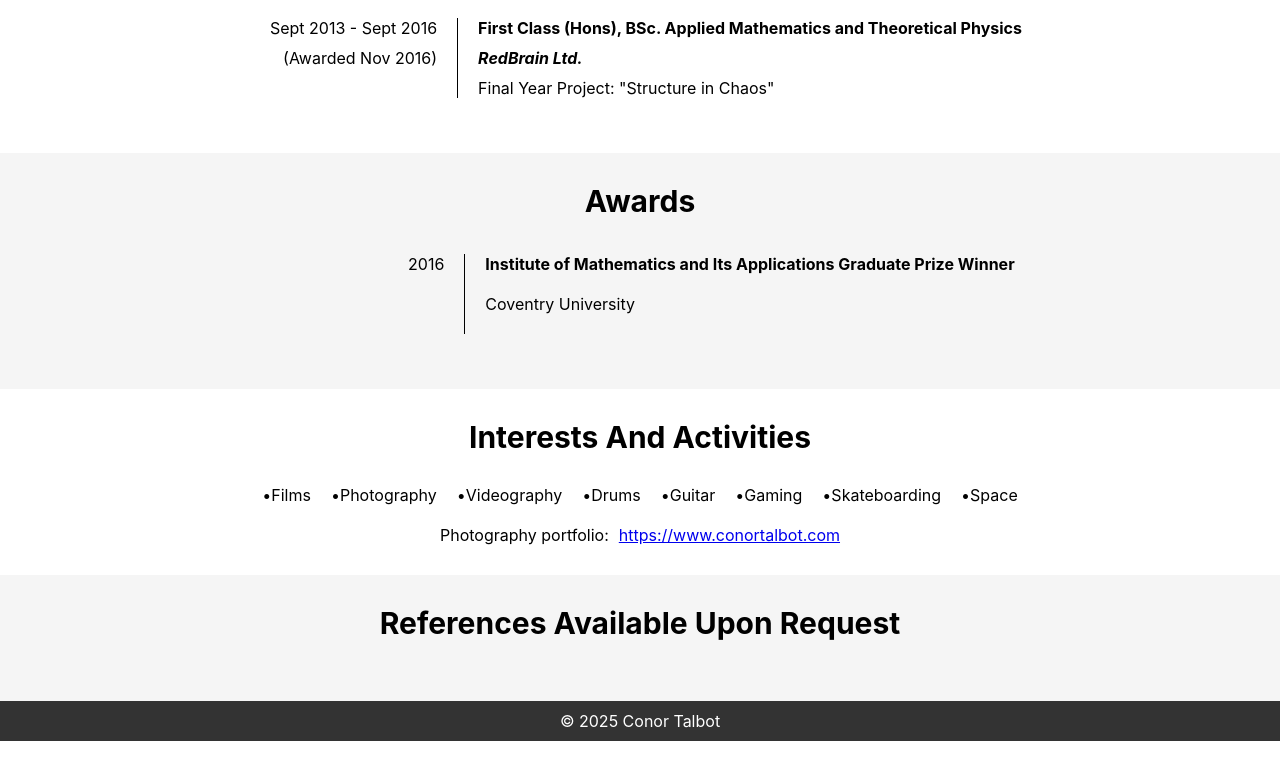
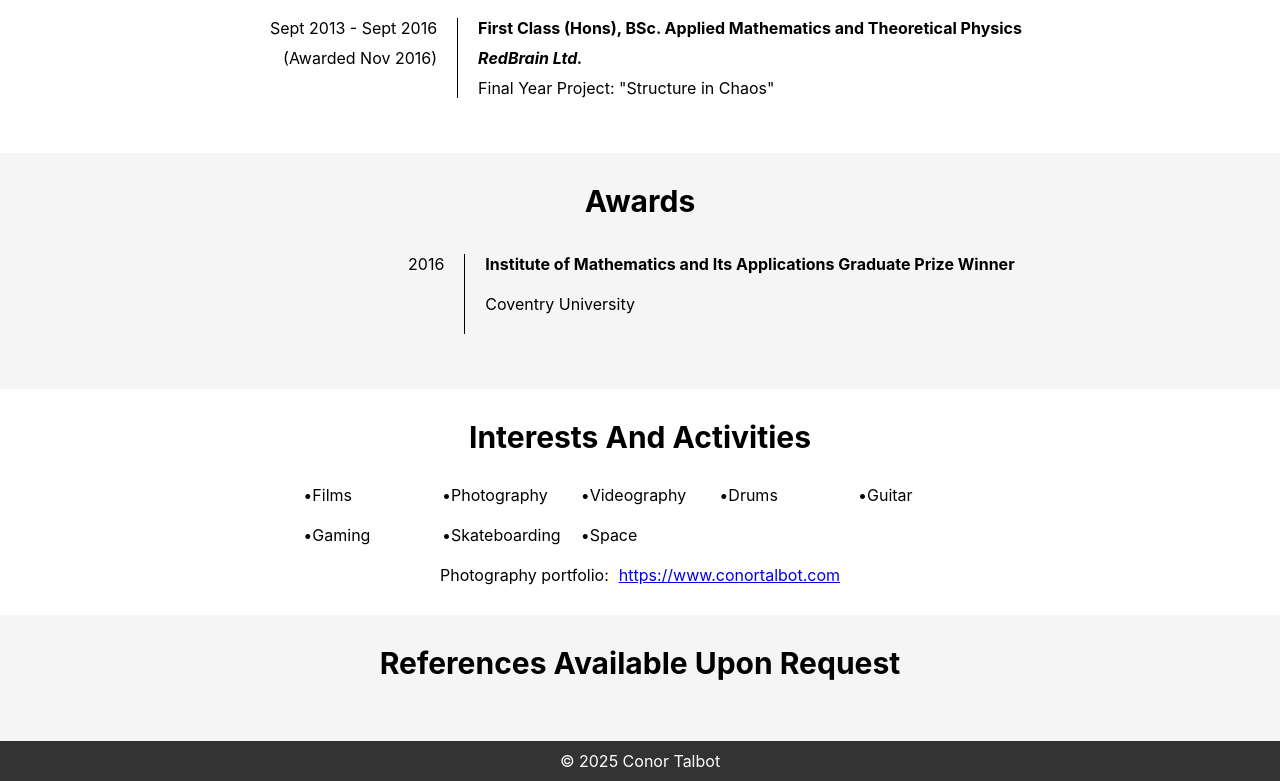
Before and after one commit to Conor07/cv-website, a React (Create React App) app: page / in a window 1280 px wide. Shown: the part 2026-2807 px from the top of the page. Before the commit the page ends 2767 px from the top, so only its background shows below. Built offline with nearby package versions, Linux system fonts and the light colour scheme.

Commit message:
Updated interest and activities layout

```diff
--- a/src/styles/pages.scss
+++ b/src/styles/pages.scss
@@ -243,9 +243,9 @@
 
 .InterestsAndActivitiesPage {
   .Interests {
-    display: flex;
-    flex-direction: row;
-    flex-wrap: wrap;
+    display: grid;
+    grid-template-columns: repeat(5, 1fr);
+    grid-template-rows: auto;
     gap: 20px;
     margin-bottom: 20px;
 
```
